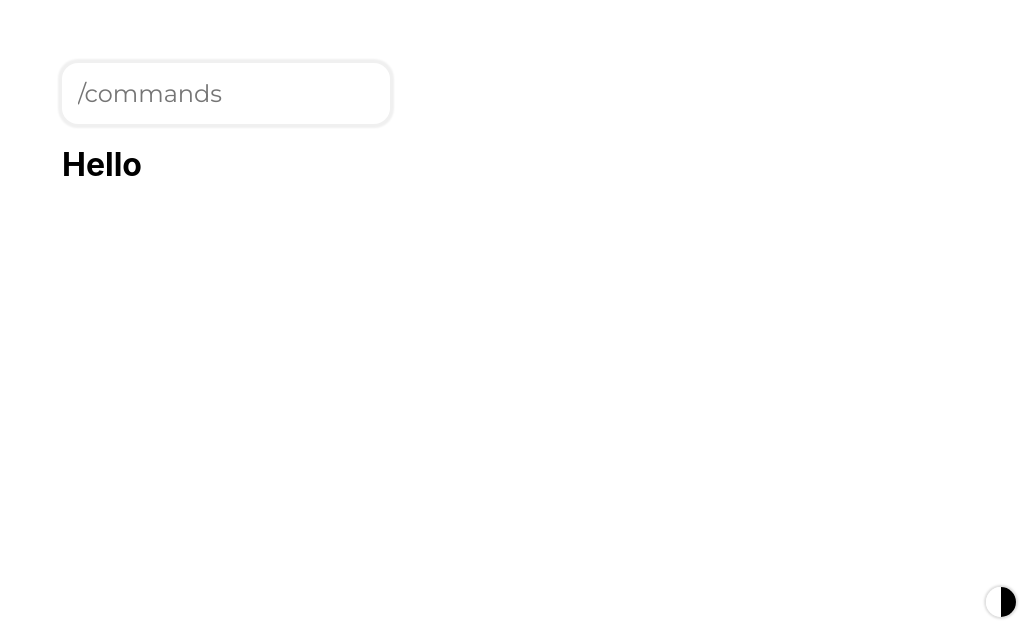
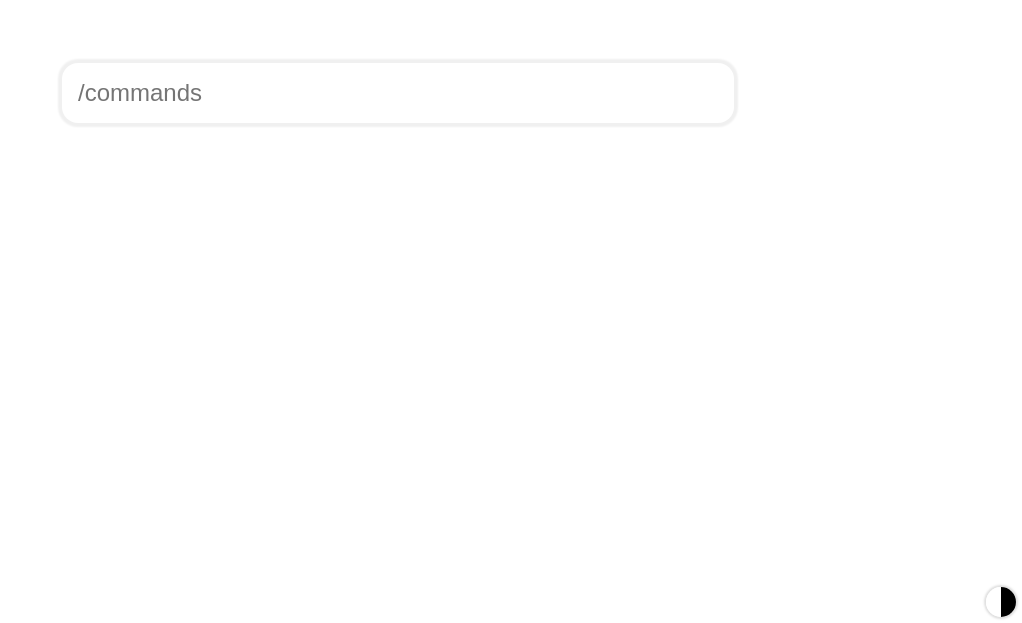
Before and after one commit to ScripteJunkie/motrou, a React (Create React App) app: page / in a window 1280 px wide. Shown: the part 177-800 px from the top of the page, without its empty margins (258-1280 px from the left). Built offline with nearby package versions, Linux system fonts and the light colour scheme.

Commit message:
Universal styling

```diff
--- a/src/components/Console/Console.css
+++ b/src/components/Console/Console.css
@@ -1,33 +1,3 @@
-html, body {
-	margin: 0px;
-	padding: 0px;
-	height: 100%;
-	overflow-y: visible;
-	overflow-x: hidden;
-	display: block;
-}
-
-body {
-	background: var(--color-primary);
-	position: relative;
-}
-
-:root {
-	--color-primary: #ffffff;
-	--color-accent: #F0F0F0;
-	--color-font: #000000;
-	--disp: none;
-	--height: 10rem;
-}
-
-::-webkit-scrollbar {
-    width: 0px;
-    background: transparent;
-	scrollbar-width: none; /* Firefox */
-  	-ms-overflow-style: none;  /* IE 10+ */
-	display: none;
-}
-
 form {
 	z-index: 5;
 	margin-top: 30vmin;
@@ -35,6 +5,8 @@ form {
 	position: absolute;
 	width: 50%;
   	transform: translate(-50%, 0);
+	font-family: 'Inter', sans-serif;
+	font-weight: 700;
 }
 
 #console {
@@ -43,9 +15,9 @@ form {
 	border-radius: 1rem;
 	padding: 2vmin;
 	font-size: 3vmin;
+	width: 100%;
 	color: var(--color-font);
 	font-weight: 400;
-	font-family: 'Montserrat', sans-serif;
 	box-shadow: 0rem 0rem 2px 4px var(--color-accent);
 	outline: none;
 	border: none;
@@ -53,6 +25,7 @@ form {
 
 h1 {
 	color: var(--color-font);
+	display: none;
 }
 @media only print {
 	#console {
--- a/src/components/Editor/App.css
+++ b/src/components/Editor/App.css
@@ -1,32 +1,3 @@
-html, body {
-	margin: 0px;
-	padding: 0px;
-	height: 100%;
-	overflow-y: visible;
-	overflow-x: hidden;
-	display: block;
-}
-
-body {
-	background: var(--color-primary);
-	position: relative;
-}
-
-:root {
-	--color-primary: #ffffff;
-	--color-font: #000000;
-	--disp: none;
-	--height: 10rem;
-}
-
-::-webkit-scrollbar {
-    width: 0px;
-    background: transparent;
-	scrollbar-width: none; /* Firefox */
-  	-ms-overflow-style: none;  /* IE 10+ */
-	display: none;
-}
-
 .editor {
 	background: var(--color-primary);
 	color: var(--color-font);
@@ -39,8 +10,6 @@ div.DraftEditor-root {
 	color: var(--color-font);
 	height: inherit;
 	width: inherit;
-	font-family: 'Montserrat', sans-serif;
-	font-weight: 300;
 	position: absolute;
 	word-wrap: break-word;
 }
@@ -54,7 +23,7 @@ div.public-DraftEditor-content {
 
 @media only screen and (min-width: 1023px) {
 	div.DraftEditor-editorContainer{
-		height: calc(100% - 1in);
+		height: calc(100% - 0in);
 		padding: 1in;
 		padding-bottom: 0;
 		padding-top: 0;
--- a/src/index.css
+++ b/src/index.css
@@ -1,7 +1,9 @@
 :root {
 	--color-primary: #ffffff;
+	--color-accent: #F0F0F0;
 	--color-font: #000000;
 	--disp: none;
+	--height: 10rem;
 }
 
 html, body {
@@ -15,13 +17,15 @@ html, body {
 
 
 body {
-  margin: 0;
-  font-family: -apple-system, BlinkMacSystemFont, 'Segoe UI', 'Roboto', 'Oxygen',
-    'Ubuntu', 'Cantarell', 'Fira Sans', 'Droid Sans', 'Helvetica Neue',
-    sans-serif;
-  -webkit-font-smoothing: antialiased;
-  -moz-osx-font-smoothing: grayscale;
-  background: var(--color-primary);
+	margin: 0;
+	/*font-family: -apple-system, BlinkMacSystemFont, 'Segoe UI', 'Roboto', 'Oxygen',
+	'Ubuntu', 'Cantarell', 'Fira Sans', 'Droid Sans', 'Helvetica Neue',
+	sans-serif;*/
+	font-family: 'Montserrat', sans-serif;
+	font-weight: 300;
+	-webkit-font-smoothing: antialiased;
+	-moz-osx-font-smoothing: grayscale;
+	background: var(--color-primary);
 	position: relative;
 }
 
@@ -29,3 +33,11 @@ code {
   font-family: source-code-pro, Menlo, Monaco, Consolas, 'Courier New',
     monospace;
 }
+
+::-webkit-scrollbar {
+    width: 0px;
+    background: transparent;
+	scrollbar-width: none; /* Firefox */
+  	-ms-overflow-style: none;  /* IE 10+ */
+	display: none;
+}
```
